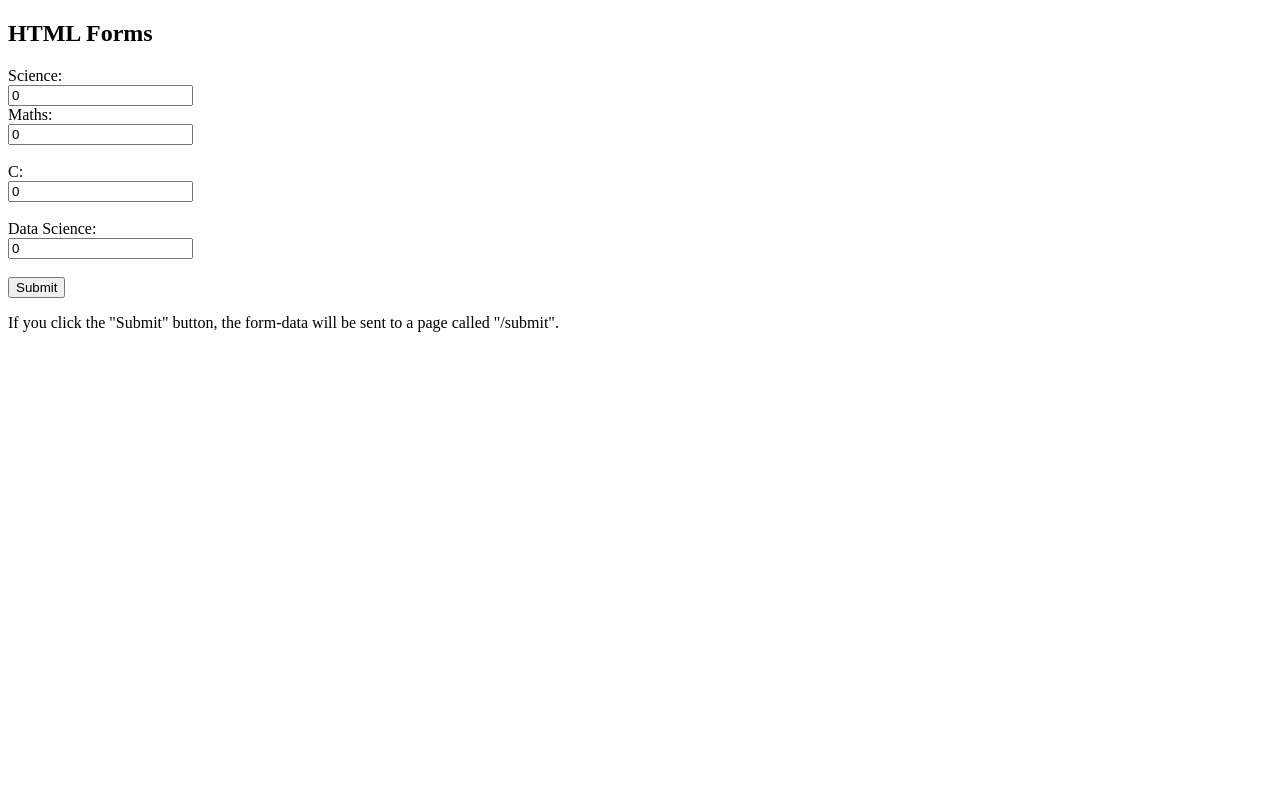
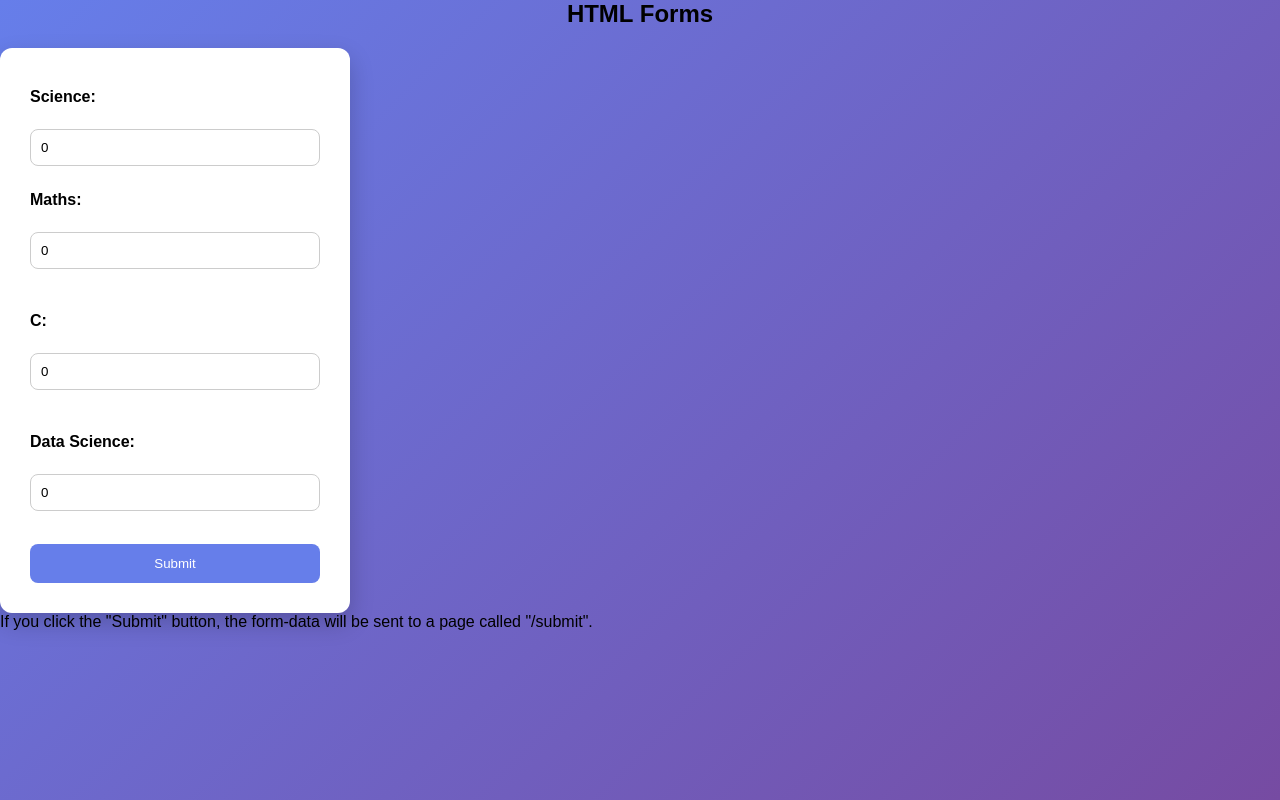
Before and after one commit to Divyanshu-sah/Flask, a Flask app: template templates/index.html in a window 1280 px wide. Run offline with Flask 3, Linux system fonts and the light colour scheme; the template is opened without the code that fills it, so the values that code supplies are empty.

Commit message:
integrating CSS and Javascript

```diff
--- /dev/null
+++ b/static/css/style.css
@@ -0,0 +1,69 @@
+/* Reset */
+* {
+    margin: 0;
+    padding: 0;
+    box-sizing: border-box;
+}
+
+body {
+    font-family: Arial, sans-serif;
+    background: linear-gradient(135deg, #667eea, #764ba2);
+    min-height: 100vh;
+}
+
+/* Centering container properly */
+.container {
+    display: flex;
+    justify-content: center;
+    align-items: center;
+    min-height: 100vh;
+    padding: 20px;
+}
+
+/* Form box */
+form {
+    background: #fff;
+    padding: 30px;
+    border-radius: 12px;
+    width: 100%;
+    max-width: 350px;
+    box-shadow: 0 10px 25px rgba(0, 0, 0, 0.2);
+}
+
+/* Title */
+h2 {
+    text-align: center;
+    margin-bottom: 20px;
+}
+
+/* Labels */
+label {
+    font-weight: bold;
+    margin-top: 10px;
+    display: block;
+}
+
+/* Inputs */
+input[type="text"] {
+    width: 100%;
+    padding: 10px;
+    margin-top: 5px;
+    margin-bottom: 15px;
+    border-radius: 8px;
+    border: 1px solid #ccc;
+}
+
+/* Button */
+input[type="submit"] {
+    width: 100%;
+    padding: 12px;
+    background: #667eea;
+    color: #fff;
+    border: none;
+    border-radius: 8px;
+    cursor: pointer;
+}
+
+input[type="submit"]:hover {
+    background: #5a67d8;
+}
--- /dev/null
+++ b/static/script/script.js
@@ -0,0 +1 @@
+alert('This page is on working mode')
--- a/templates/index.html
+++ b/templates/index.html
@@ -1,5 +1,15 @@
 <!DOCTYPE html>
 <html>
+
+   <head>
+<link rel="stylesheet" href="{{url_for('static',filename='css/style.css')}}">
+
+<script type="text/javascript" src="{{url_for('static',filename='script/script.js')}}">
+
+</script>
+
+   </head>
+
 <body>
 
 <h2>HTML Forms</h2>
```
